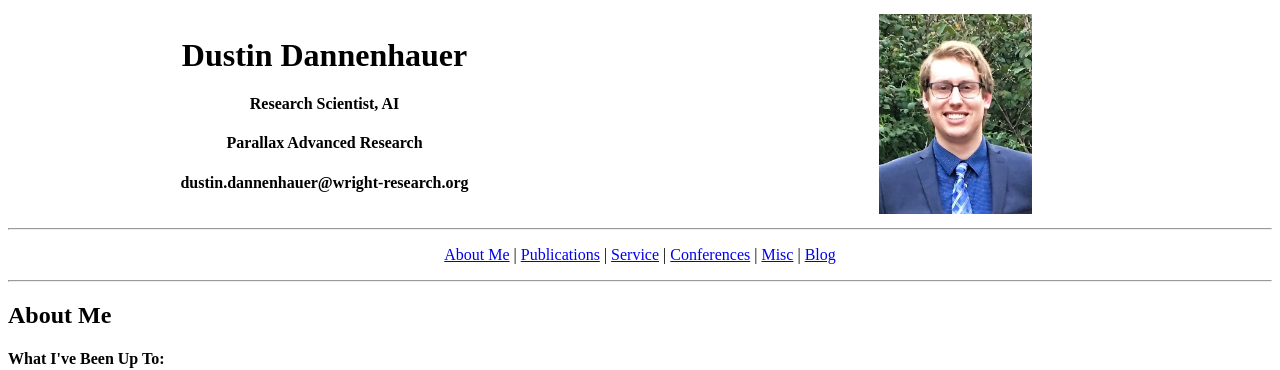
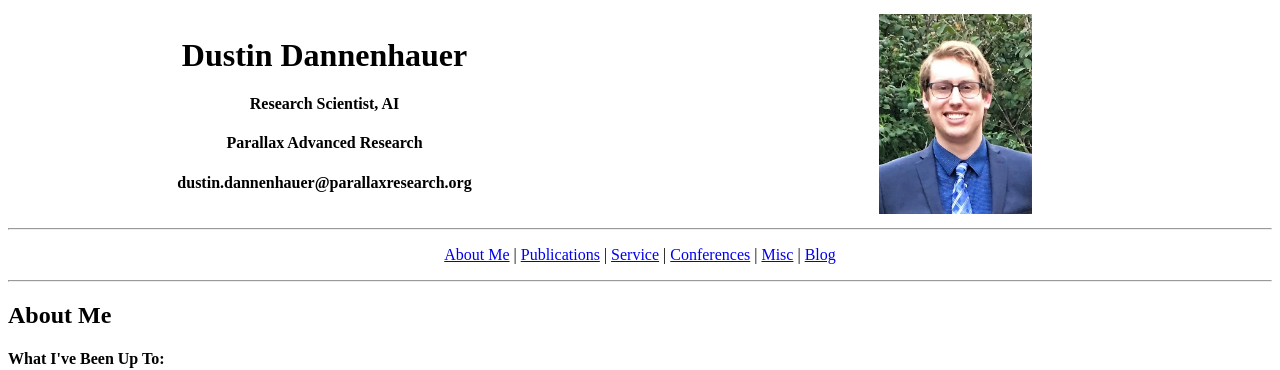
Before and after one commit to dustintd/dustintd.github.io, a Jekyll site: the page index.html, which Jekyll copies as it is, in a window 1280 px wide and 900 px high. Shown: the top 370 px of the window. Built offline with Jekyll 4.4.1, drawn with Linux system fonts in a browser that asks for light colours; comment, search, counter and statistics services are not loaded.

Commit message:
Updated email address

```diff
--- a/index.html
+++ b/index.html
@@ -52,7 +52,7 @@
                         <h1 align="center">Dustin Dannenhauer</h1>
                         <h4 align="center">Research Scientist, AI</h4>
                         <h4 align="center">Parallax Advanced Research</h4>
-                        <h4 align="center">dustin.dannenhauer@wright-research.org</h4>
+                        <h4 align="center">dustin.dannenhauer@parallaxresearch.org</h4>
                     </td>
                 </tr>
             </table>
```
